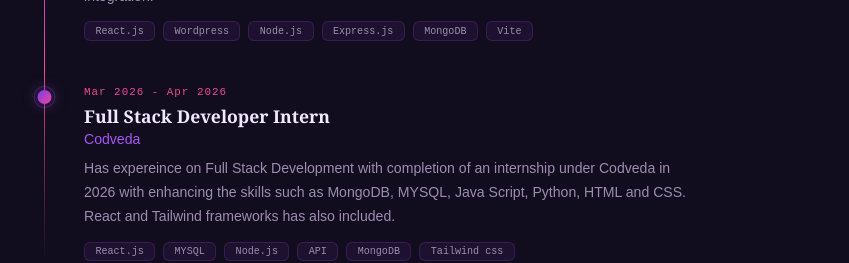
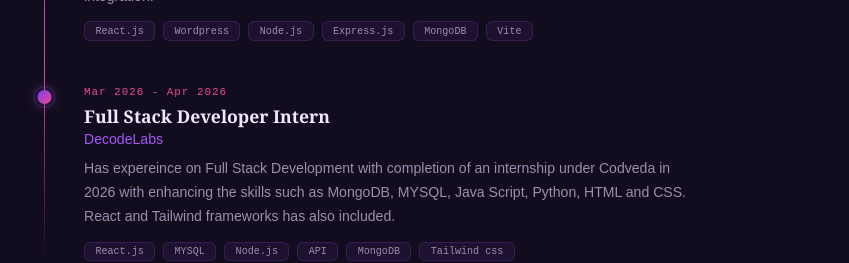
Before and after one commit to Novanya/Official-Portfolio, a React (Vite) app: page / in a window 1280 px wide. Shown: the part 1160-1423 px from the top of the page, without its empty margins (4-853 px from the left). Built offline with nearby package versions, Linux system fonts and the light colour scheme.

Commit message:
Update Experience.jsx

```diff
--- a/src/components/Experience.jsx
+++ b/src/components/Experience.jsx
@@ -20,7 +20,7 @@ export default function Experience() {
      {
       period: "Mar 2026 - Apr 2026",
       role: "Full Stack Developer Intern",
-      org: "Codveda",
+      org: "DecodeLabs",
       desc: "Has expereince on Full Stack Development with completion of an internship under Codveda in 2026 with enhancing the skills such as MongoDB, MYSQL, Java Script, Python, HTML and CSS. React and Tailwind frameworks has also included. ",
       badges: [
         "React.js",
```
